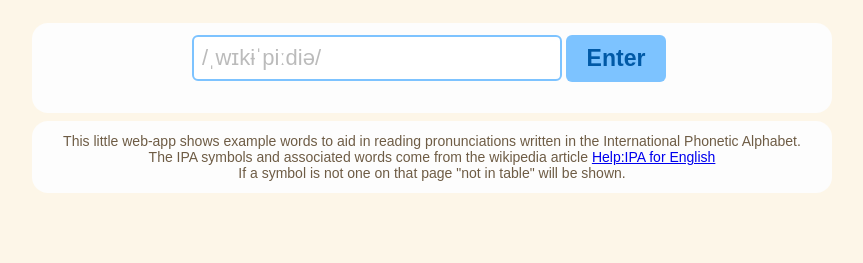
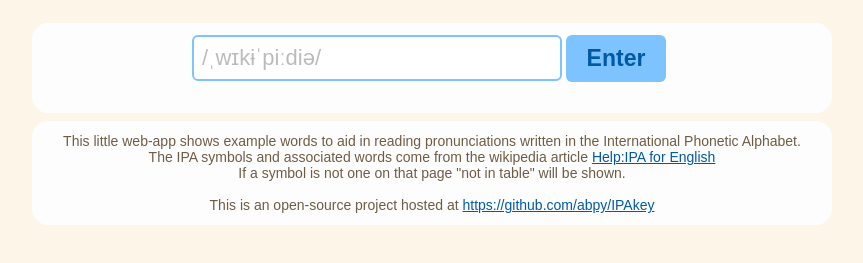
Before and after one commit to abpy/IPAkey, a plain HTML site: page index.html in a window 1280 px wide. Shown: the part 67-330 px from the top of the page, without its empty margins (208-1071 px from the left). Drawn offline with Linux system fonts and the light colour scheme.

Commit message:
add css and link to github

```diff
--- a/css.css
+++ b/css.css
@@ -77,3 +77,11 @@ input[type="text"] {
 b {
     color: #000;
 }
+
+a {
+    color: #0059a6;
+}
+
+a:hover {
+    color: #7dc3ff;
+}
--- a/index.html
+++ b/index.html
@@ -24,7 +24,8 @@
         <div id="footer">
             This little web-app shows example words to aid in reading pronunciations written in the International Phonetic Alphabet.<br>
             The IPA symbols and associated words come from the wikipedia article <a href="http://en.wikipedia.org/wiki/Help:IPA_for_English#Key">Help:IPA for English</a><br>
-            If a symbol is not one on that page "not in table" will be shown.
+            If a symbol is not one on that page "not in table" will be shown. <br><br>
+            This is an open-source project hosted at <a href="https://github.com/abpy/IPAkey">https://github.com/abpy/IPAkey</a>
         </div>
     </div>
 </body>
```
